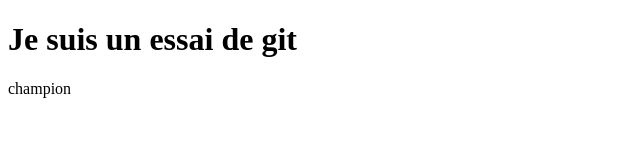
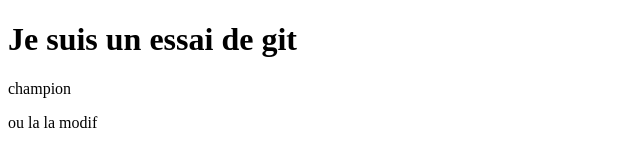
Before and after one commit to besnardY/tutoGit, a plain HTML site: page index.html in a window 1280 px wide. Shown: the whole page, without its empty margins (0-640 px from the left). Drawn offline with Linux system fonts and the light colour scheme.

Commit message:
third commit

```diff
--- a/index.html
+++ b/index.html
@@ -9,6 +9,8 @@
     <main>
         <h1>Je suis un essai de git</h1>
         <p>champion</p>
+        <p>ou la la modif
+        </p>
     </main>
 
 </body>
```
